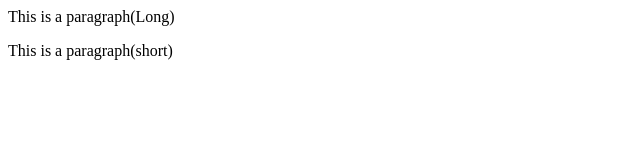
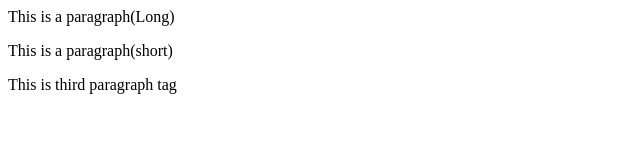
Before and after one commit to UsmanAli90/localrepo, a plain HTML site: page index.html in a window 1280 px wide. Shown: the whole page, without its empty margins (0-640 px from the left). Drawn offline with Linux system fonts and the light colour scheme.

Commit message:
Added third paragraph

```diff
--- a/index.html
+++ b/index.html
@@ -1,2 +1,3 @@
 <p>This is a paragraph(Long)</p>
 <p>This is a paragraph(short)</p>
+<P>This is third paragraph tag</P>
```
